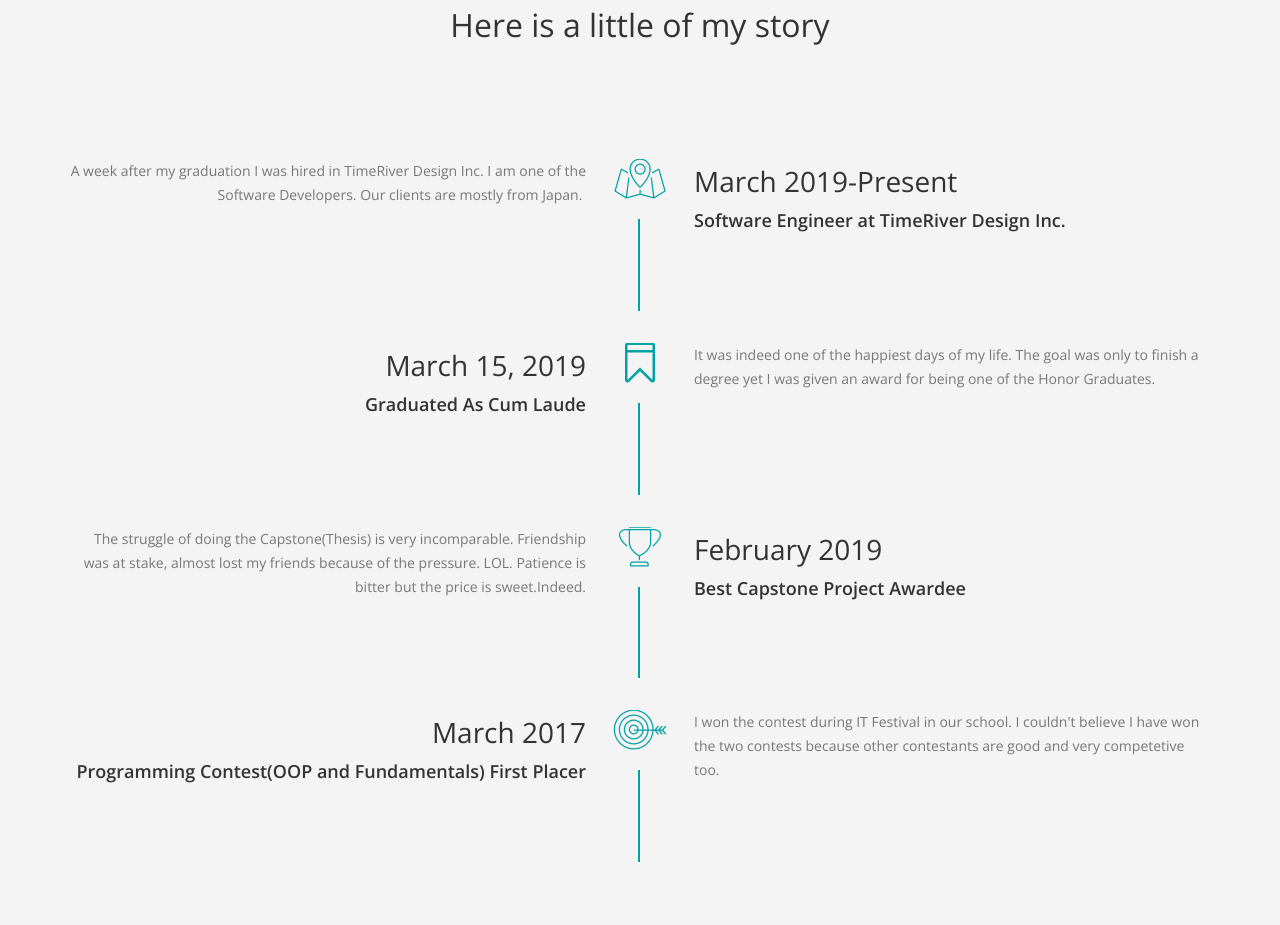
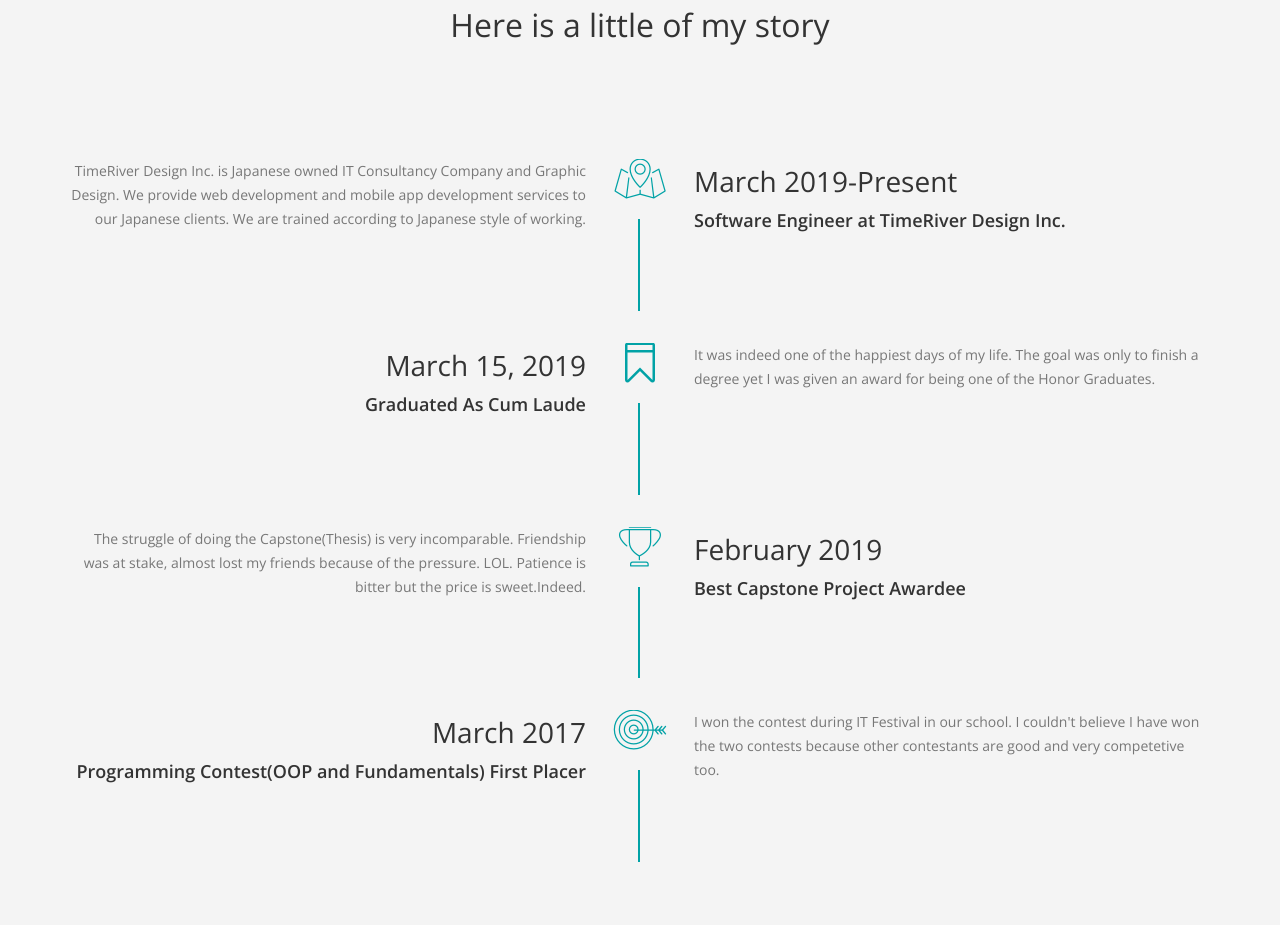
Before and after one commit to eda-irene/portfolio, a plain HTML site: page index.html in a window 1280 px wide. Shown: the part 1871-2796 px from the top of the page. Drawn offline with nearby package versions, Linux system fonts and the light colour scheme.

Commit message:
change desc about company

```diff
--- a/index.html
+++ b/index.html
@@ -300,7 +300,9 @@
 
 								<div class="col-sm-6 col-md-pull-6">
 									<p>
-										A week after my graduation I was hired in TimeRiver Design Inc. I am one of the Software Developers. Our clients are mostly from Japan.&nbsp;</p>
+										TimeRiver Design Inc. is Japanese owned IT Consultancy Company and Graphic Design. We provide web development
+										and mobile app development services to our Japanese clients. We are trained according to Japanese style of working.
+									</p>
 								</div>
 
 
```
